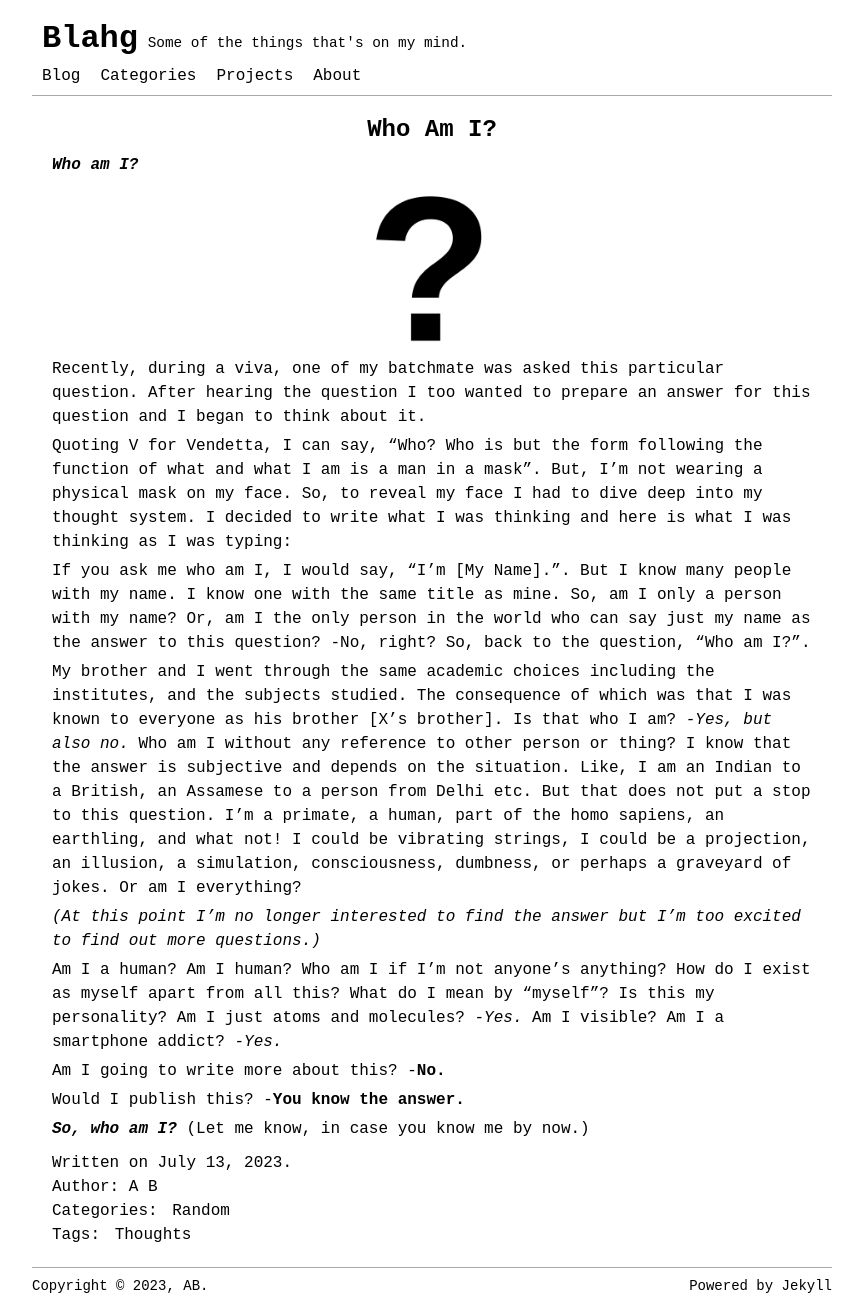
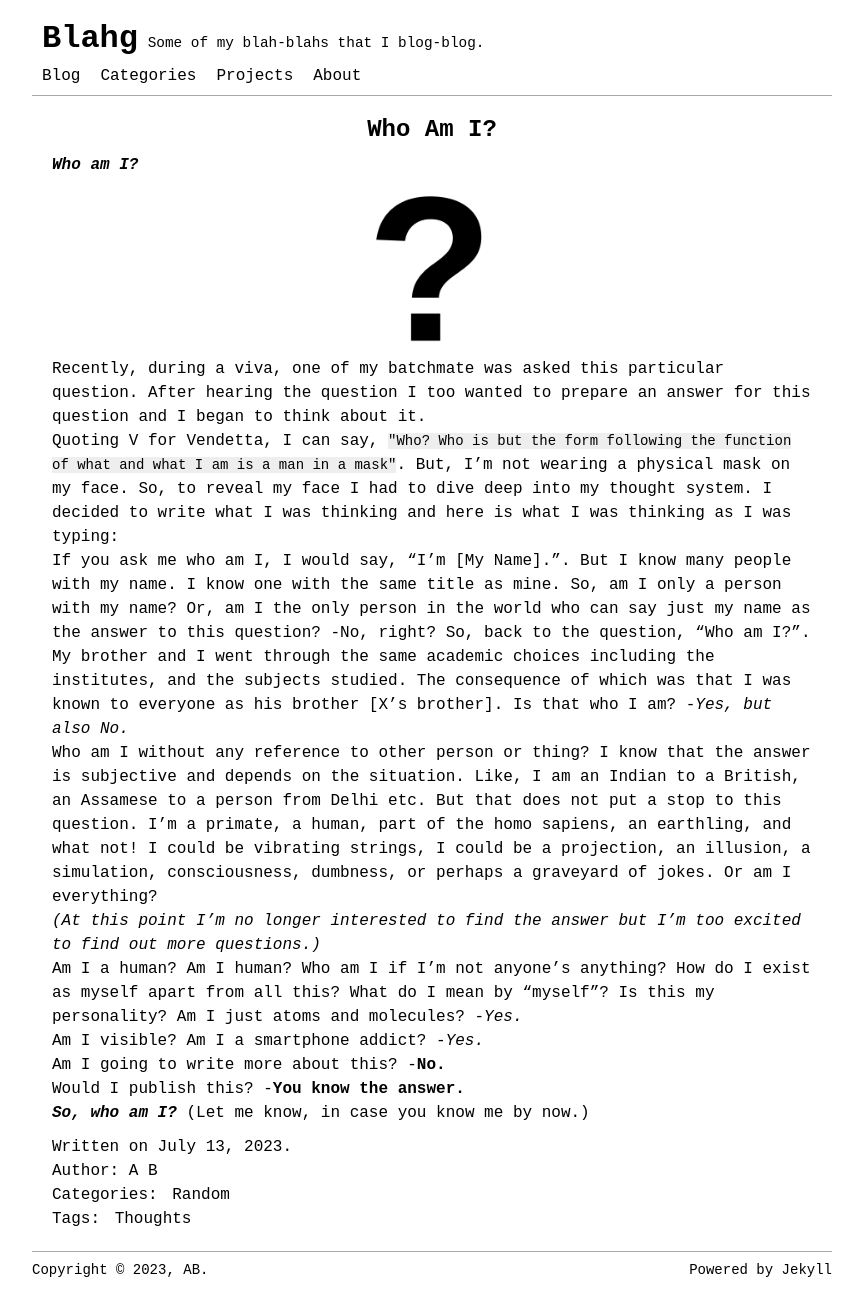
Before and after one commit to blahg/blahg.github.io, a Jekyll site: the page built from _posts/random/2023-09-08-who-am-I.md, in a window 1280 px wide. Shown: the whole page, without its empty margins (208-1071 px from the left). Built offline with Jekyll 4.4.1, drawn with Linux system fonts in a browser that asks for light colours.

```diff
--- a/_config.yml
+++ b/_config.yml
@@ -1,7 +1,7 @@
 title: Blahg
 author: A B
 email: sbus+osm@simplelogin.co
-description: Some of the things that's on my mind.
+description: Some of my blah-blahs that I blog-blog.
 keywords: [thoughts, blog]
 baseurl: ""
 url: "https://blahg.github.io"
--- a/_posts/random/2023-07-13-who-am-I.md
+++ b/_posts/random/2023-09-08-who-am-I.md
@@ -9,28 +9,30 @@ tags: [Thoughts]
 ![question mark](/assets/images/random/who/242/q.png)
 
 Recently, during a viva, one of my batchmate was asked this particular question. After hearing the question I too wanted to prepare an answer for this question and I began to think about it.
-
-Quoting V for Vendetta, I can say, "Who? Who is but the form following the function of what and what I am is a man in a mask". But, I'm not wearing a physical mask on my face. So, to reveal my face I had to dive deep into my thought system. I decided to write what I was thinking and here is what I was thinking as I was typing:
-
+<br/>
+Quoting V for Vendetta, I can say, `"Who? Who is but the form following the function of what and what I am is a man in a mask"`. But, I'm not wearing a physical mask on my face. So, to reveal my face I had to dive deep into my thought system. I decided to write what I was thinking and here is what I was thinking as I was typing:
+<br/>
 If you ask me who am I, I would say, "I'm [My Name].". But I know many people with my name. I know one with the same title as mine. So, am I only a person with my name? Or, am I the only person in the world who can say just my name as the answer to this question?
 -No, right? So, back to the question, "Who am I?".
-
+<br/>
 My brother and I went through the same academic choices including the institutes, and the subjects studied. The consequence of which was that I was known to everyone as his brother [X's brother]. Is that who I am?
-*-Yes, but also no.*
+*-Yes, but also No.*
+<br/>
 Who am I without any reference to other person or thing? I know that the answer is subjective and depends on the situation. Like, I am an Indian to a British, an Assamese to a person from Delhi etc. But that does not put a stop to this question. I'm a primate, a human, part of the homo sapiens, an earthling, and what not! I could be vibrating strings, I could be a projection, an illusion, a simulation, consciousness, dumbness, or perhaps a graveyard of jokes. Or am I everything?
-
+<br/>
 *(At this point I'm no longer interested to find the answer but I'm too excited to find out more questions.)*
-
+<br/>
 Am I a human? Am I human? Who am I if I'm not anyone's anything? How do I exist as myself apart from all this? What do I mean by "myself"? Is this my personality? Am I just atoms and molecules?
 *-Yes.*
+<br/>
 Am I visible? Am I a smartphone addict?
 *-Yes.*
-
+<br/>
 Am I going to write more about this?
 -**No.**
-
+<br/>
 Would I publish this?
 -**You know the answer.**
-
+<br/>
 ***So, who am I?***
 (Let me know, in case you know me by now.)
```
Also changed, not shown: pages/about.md (+2 -2 lines).
